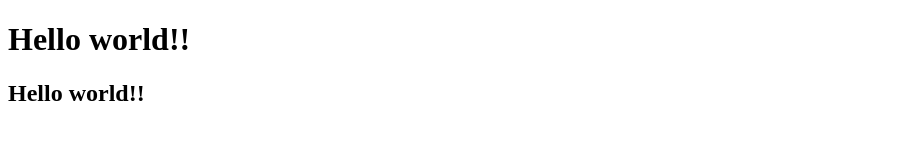
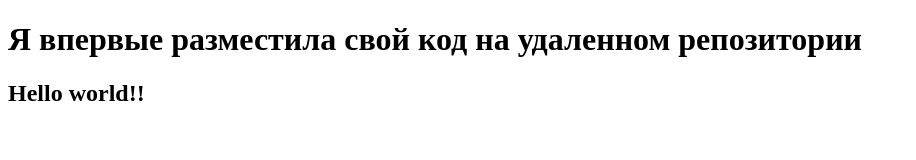
Before and after one commit to Freedom12121212/new-repo, a plain HTML site: page index.html in a window 1280 px wide. Shown: the whole page, without its empty margins (0-916 px from the left). Drawn offline with Linux system fonts and the light colour scheme.

Commit message:
New commit

```diff
--- a/index.html
+++ b/index.html
@@ -6,7 +6,7 @@
     <title>New git project</title>
 </head>
 <body>
- <h1>Hello world!!</h1>
+ <h1>Я впервые разместила свой код на удаленном репозитории</h1>
  <h2>Hello world!!</h2>
 </body>
 </html>
```
